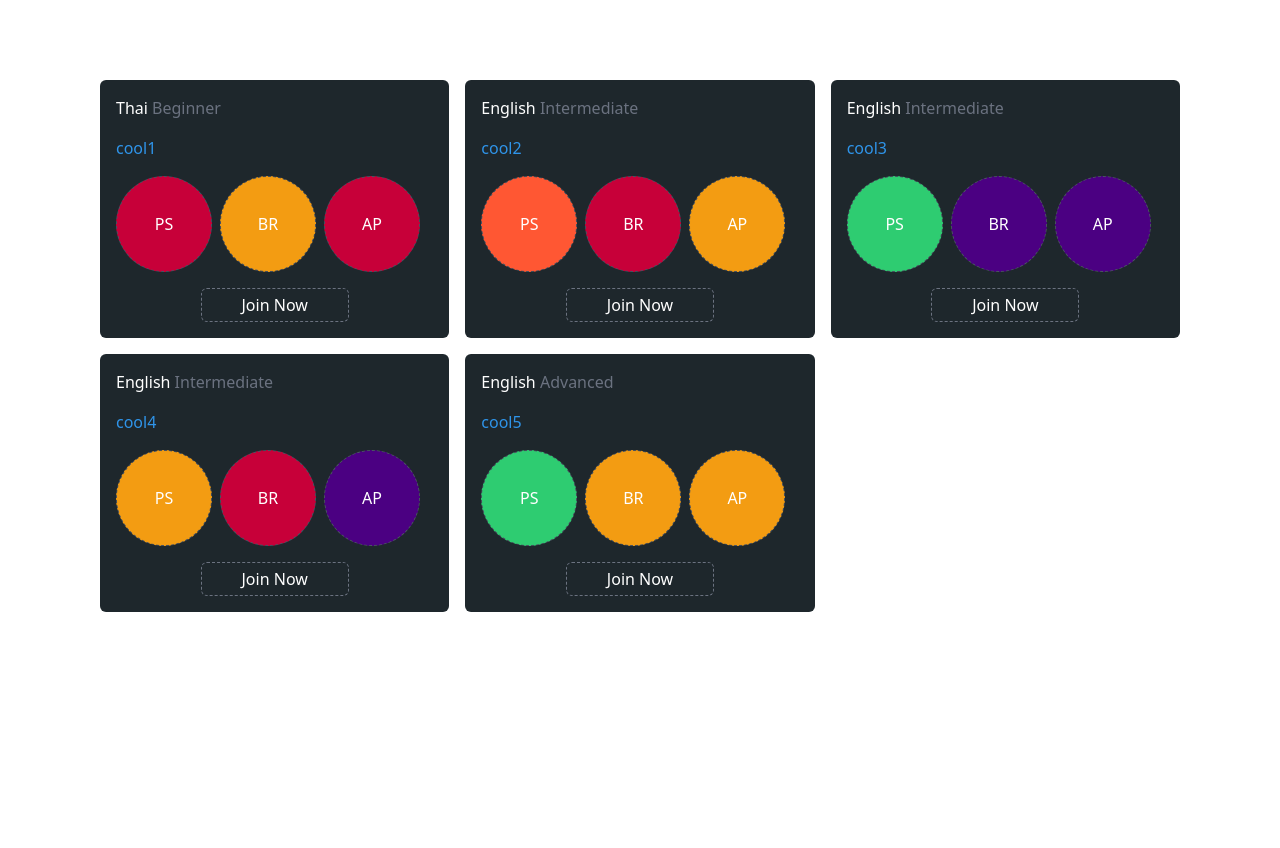
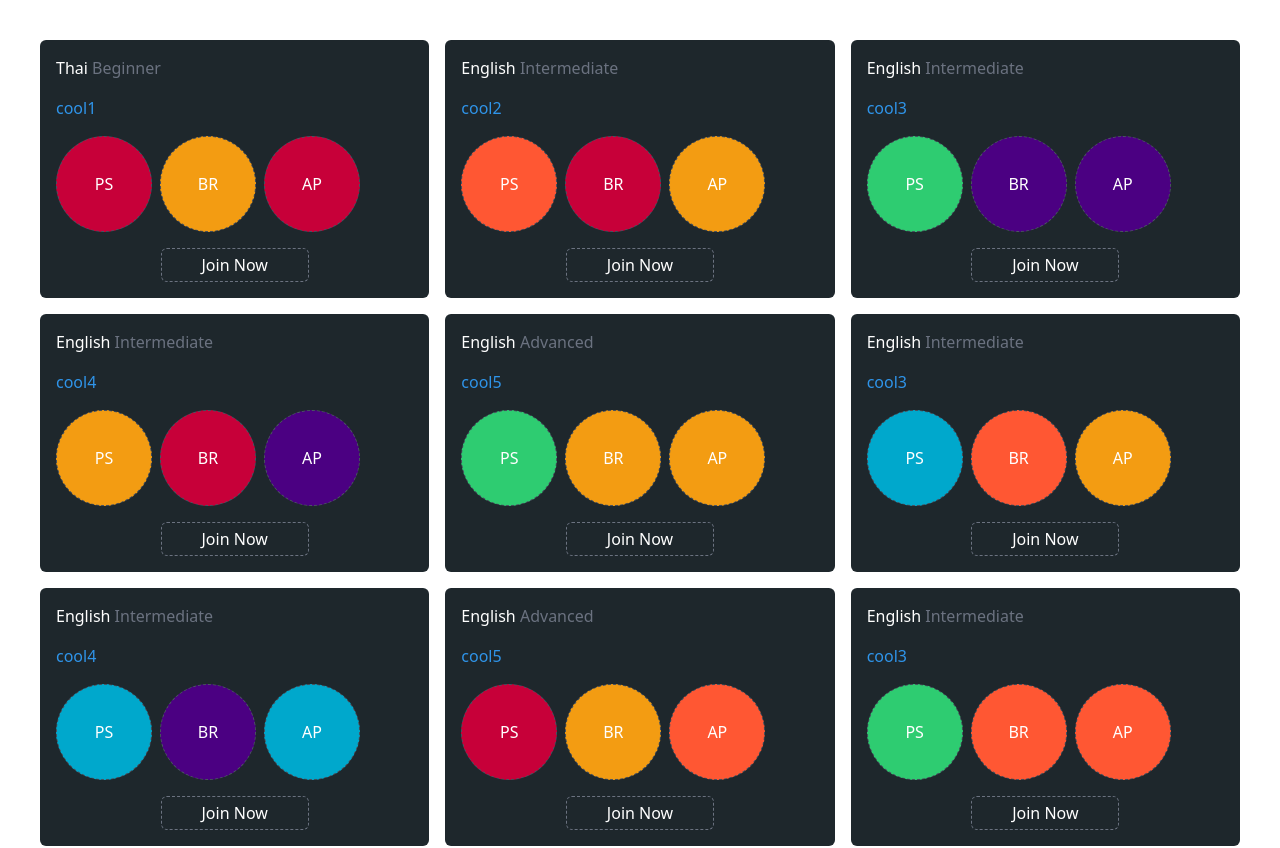
Before and after one commit to goffxnca/yallyo-web, a Next.js app: page / in a window 1280 px wide. Shown: the top 848 px of the page. Before the commit the page ends 800 px from the top, so only its background shows below. Built offline with nearby package versions, Linux system fonts and the light colour scheme.

Commit message:
add firends list and session page

```diff
--- a/package.json
+++ b/package.json
@@ -9,6 +9,7 @@
     "lint": "next lint"
   },
   "dependencies": {
+    "@heroicons/react": "^2.0.17",
     "@types/node": "18.15.11",
     "@types/react": "18.0.35",
     "@types/react-dom": "18.0.11",
--- a/src/components/Avatar.tsx
+++ b/src/components/Avatar.tsx
@@ -1,4 +1,3 @@
-import { Room } from "@/models/types";
 import { getRandomColor } from "@/utils/color-utils";
 import { convertFullnameToAbbr } from "@/utils/string-utils";
 import { useEffect, useState } from "react";
--- /dev/null
+++ b/src/components/Friends/FriendItem.tsx
@@ -0,0 +1,18 @@
+import Avatar from "../Avatar";
+
+interface Props {
+  id: string;
+  name: string;
+  online: boolean;
+}
+
+const FriendItem = ({ id, name, online }: Props) => {
+  return (
+    <div className="flex items-center m-2">
+      <Avatar name={name} />
+      <div className="ml-4">{name}</div>
+    </div>
+  );
+};
+
+export default FriendItem;
--- /dev/null
+++ b/src/components/Friends/Friends.tsx
@@ -0,0 +1,56 @@
+import FriendItem from "./FriendItem";
+
+interface Props {
+  onEmitClose: Function;
+}
+
+const Friends = ({ onEmitClose }: Props) => {
+  const friends = [
+    { id: "wef", name: "Jonathan Lee", online: true },
+    { id: "wef", name: "Jonathan Lee", online: true },
+    { id: "wef", name: "Jonathan Lee", online: true },
+    { id: "wef", name: "Jonathan Lee", online: true },
+    { id: "wef", name: "Jonathan Lee", online: true },
+    { id: "wef", name: "Jonathan Lee", online: true },
+    { id: "wef", name: "Jonathan Lee", online: true },
+    { id: "wef", name: "Jonathan Lee", online: true },
+    { id: "wef", name: "Jonathan Lee", online: true },
+    { id: "wef", name: "Jonathan Lee", online: true },
+    { id: "wef", name: "Jonathan Lee", online: true },
+    { id: "wef", name: "Jonathan Lee", online: true },
+  ];
+
+  return (
+    <div className=" fixed right-0 bottom-0 bg-white w-[400px] h-[600px] overflow-y-scroll p-2 border-2 border-gray-500 ">
+      {/* Top Controls */}
+      <div className="flex">
+        <div>People</div>
+        <div>Chat</div>
+        <div
+          className="ml-auto"
+          onClick={() => {
+            onEmitClose();
+          }}
+        >
+          X
+        </div>
+      </div>
+
+      {/* Friend List */}
+      <div className="">
+        {friends.map((friend) => {
+          return (
+            <FriendItem
+              key={friend.id}
+              id={friend.id}
+              name={friend.name}
+              online={friend.online}
+            />
+          );
+        })}
+      </div>
+    </div>
+  );
+};
+
+export default Friends;
--- a/src/components/Layout.tsx
+++ b/src/components/Layout.tsx
@@ -5,7 +5,8 @@ interface Props {
 }
 
 const Layout = ({ children }: Props) => {
-  return <div className="p-10 md:p-20 max-w-[1240px] m-auto">{children}</div>;
+  // return <div className="p-10 md:p-20 max-w-[1240px] m-auto">{children}</div>;
+  return <div className="">{children}</div>;
 };
 
 export default Layout;
--- a/src/components/RoomItem.tsx
+++ b/src/components/RoomItem.tsx
@@ -1,5 +1,6 @@
 import { Room } from "@/models/types";
 import Avatar from "./Avatar";
+import Link from "next/link";
 
 interface Props extends Room {}
 
@@ -16,9 +17,13 @@ const RoomItem = ({ desc, id, language, level, joiners }: Props) => {
           <Avatar key={joiner} name={joiner} />
         ))}
       </ul>
-      <div className="m-auto text-white border border-dashed px-10 py-1 rounded-md border-gray-500 cursor-pointer hover:text-[#2f94e9]">
+      <Link
+        href={`/rooms/${id}`}
+        target="_blank"
+        className="m-auto text-white border border-dashed px-10 py-1 rounded-md border-gray-500 cursor-pointer hover:text-[#2f94e9]"
+      >
         Join Now
-      </div>
+      </Link>
     </li>
   );
 };
--- a/src/components/RoomList.tsx
+++ b/src/components/RoomList.tsx
@@ -1,7 +1,5 @@
 import { Room } from "@/models/types";
 import RoomItem from "./RoomItem";
-
-const ROOMS = [{}];
 
 interface Props {
   rooms: Room[];
@@ -13,7 +11,7 @@ const RoomList = ({ rooms }: Props) => {
       {rooms.map((room) => (
         <RoomItem
           key={room.id}
-          id="dd"
+          id={room.id}
           language={room.language}
           level={room.level}
           desc={room.desc}
--- /dev/null
+++ b/src/components/Rooms/RoomDetail.tsx
@@ -0,0 +1,70 @@
+import { Room } from "@/models/types";
+import { fetchRoomById } from "@/services/roomService";
+import { useRouter } from "next/router";
+import { useEffect, useState } from "react";
+import Avatar from "../Avatar";
+import {
+  MicrophoneIcon,
+  VideoCameraIcon,
+  InformationCircleIcon,
+  PhoneIcon,
+  RocketLaunchIcon,
+  ComputerDesktopIcon,
+} from "@heroicons/react/24/outline";
+
+const RoomDetail = () => {
+  const [room, setRoom] = useState<Room>();
+  const router = useRouter();
+
+  useEffect(() => {
+    const roomId = router.query?.id?.toString() || "";
+    const fetchedRoom = fetchRoomById(roomId);
+    setRoom(fetchedRoom);
+  }, [router]);
+
+  return (
+    <div className="flex h-full">
+      <div className="w-2/3 p-5 relative border-r border-solid border-gray-200 bg-gray-700">
+        <div className="flex justify-center">
+          <div className="bg-blue-300 p-2 mx-1 rounded-md">
+            <MicrophoneIcon className="w-6 h-6" />
+          </div>
+          <div className="bg-blue-300 p-2 mx-1 rounded-md">
+            <VideoCameraIcon className="w-6 h-6" />
+          </div>
+          <div className="bg-[#1E272C] p-2 mx-1 rounded-md">
+            <ComputerDesktopIcon className="w-6 h-6 text-white" />
+          </div>
+          <div className="bg-[#1E272C] p-2 mx-1 rounded-md">
+            <PhoneIcon className="w-6 h-6 text-red-500" />
+          </div>
+        </div>
+        <div className="absolute bottom-10 w-full">
+          <div className="flex justify-center">
+            <ul className="flex gap-2">
+              {room?.joiners.map((joiner) => (
+                <Avatar key={joiner} name={joiner} />
+              ))}
+            </ul>
+          </div>
+        </div>
+      </div>
+      {/* Sidebar */}
+      <div className="w-1/3 relative">
+        <div className="absolute bottom-10 w-full p-2 border">
+          <div className="flex w-full bg-red-200">
+            <textarea
+              className="w-full outline-none border-none"
+              placeholder="Type a new message"
+            />
+            <div className="bg-blue-300 p-2 flex items-center cursor-pointer">
+              <RocketLaunchIcon className="w-6 h-6" />
+            </div>
+          </div>
+        </div>
+      </div>
+    </div>
+  );
+};
+
+export default RoomDetail;
--- a/src/pages/index.tsx
+++ b/src/pages/index.tsx
@@ -1,49 +1,20 @@
+import Friends from "@/components/Friends/Friends";
 import RoomList from "@/components/RoomList";
-import { Room } from "@/models/types";
+import { fetchRooms } from "@/services/roomService";
 import Image from "next/image";
+import { useState } from "react";
 
 const Home = () => {
-  const ROOMS: Room[] = [
-    {
-      id: "r1",
-      desc: "cool1",
-      language: "Thai",
-      level: "Beginner",
-      joiners: ["Phattharawit Som", "Bowon Rattana", "Apichet Puta"],
-    },
-    {
-      id: "r2",
-      desc: "cool2",
-      language: "English",
-      level: "Intermediate",
-      joiners: ["Phattharawit Som", "Bowon Rattana", "Apichet Puta"],
-    },
-    {
-      id: "r3",
-      desc: "cool3",
-      language: "English",
-      level: "Intermediate",
-      joiners: ["Phattharawit Som", "Bowon Rattana", "Apichet Puta"],
-    },
-    {
-      id: "r4",
-      desc: "cool4",
-      language: "English",
-      level: "Intermediate",
-      joiners: ["Phattharawit Som", "Bowon Rattana", "Apichet Puta"],
-    },
-    {
-      id: "r5",
-      desc: "cool5",
-      language: "English",
-      level: "Advanced",
-      joiners: ["Phattharawit Som", "Bowon Rattana", "Apichet Puta"],
-    },
-  ];
+  const [showFriendPopup, setShowFriendPopup] = useState<boolean>(false);
+  const rooms = fetchRooms();
 
   return (
-    <main>
-      <RoomList rooms={ROOMS}></RoomList>
+    <main className="p-10">
+      <RoomList rooms={rooms}></RoomList>
+      {showFriendPopup && (
+        <Friends onEmitClose={() => setShowFriendPopup(false)} />
+      )}
+      <button onClick={() => setShowFriendPopup(true)}>Show Friend</button>
     </main>
   );
 };
--- /dev/null
+++ b/src/pages/rooms/[id].tsx
@@ -0,0 +1,11 @@
+import RoomDetail from "@/components/Rooms/RoomDetail";
+
+const RoomSession = () => {
+  return (
+    <div className="h-screen">
+      <RoomDetail />
+    </div>
+  );
+};
+
+export default RoomSession;
--- /dev/null
+++ b/src/services/roomService.ts
@@ -0,0 +1,91 @@
+import { Room } from "@/models/types";
+
+const ROOMS: Room[] = [
+  {
+    id: "xkeif222oektksikefef",
+    desc: "cool1",
+    language: "Thai",
+    level: "Beginner",
+    joiners: ["Phattharawit Som", "Bowon Rattana", "Apichet Puta"],
+  },
+  {
+    id: "r2",
+    desc: "cool2",
+    language: "English",
+    level: "Intermediate",
+    joiners: ["Phattharawit Som", "Bowon Rattana", "Apichet Puta"],
+  },
+  {
+    id: "r3",
+    desc: "cool3",
+    language: "English",
+    level: "Intermediate",
+    joiners: ["Phattharawit Som", "Bowon Rattana", "Apichet Puta"],
+  },
+  {
+    id: "r4",
+    desc: "cool4",
+    language: "English",
+    level: "Intermediate",
+    joiners: ["Phattharawit Som", "Bowon Rattana", "Apichet Puta"],
+  },
+  {
+    id: "r5",
+    desc: "cool5",
+    language: "English",
+    level: "Advanced",
+    joiners: ["Phattharawit Som", "Bowon Rattana", "Apichet Puta"],
+  },
+  {
+    id: "r3",
+    desc: "cool3",
+    language: "English",
+    level: "Intermediate",
+    joiners: ["Phattharawit Som", "Bowon Rattana", "Apichet Puta"],
+  },
+  {
+    id: "r4",
+    desc: "cool4",
+    language: "English",
+    level: "Intermediate",
+    joiners: ["Phattharawit Som", "Bowon Rattana", "Apichet Puta"],
+  },
+  {
+    id: "r5",
+    desc: "cool5",
+    language: "English",
+    level: "Advanced",
+    joiners: ["Phattharawit Som", "Bowon Rattana", "Apichet Puta"],
+  },
+  {
+    id: "r3",
+    desc: "cool3",
+    language: "English",
+    level: "Intermediate",
+    joiners: ["Phattharawit Som", "Bowon Rattana", "Apichet Puta"],
+  },
+  {
+    id: "r4",
+    desc: "cool4",
+    language: "English",
+    level: "Intermediate",
+    joiners: ["Phattharawit Som", "Bowon Rattana", "Apichet Puta"],
+  },
+  {
+    id: "r5",
+    desc: "cool5",
+    language: "English",
+    level: "Advanced",
+    joiners: ["Phattharawit Som", "Bowon Rattana", "Apichet Puta"],
+  },
+];
+
+const fetchRooms = () => {
+  return ROOMS;
+};
+
+const fetchRoomById = (roomId: string) => {
+  return ROOMS.find((room) => room.id === roomId);
+};
+
+export { fetchRooms, fetchRoomById };
```
Also changed, not shown: 1 other file (tests, documents, lock files or other folders).
